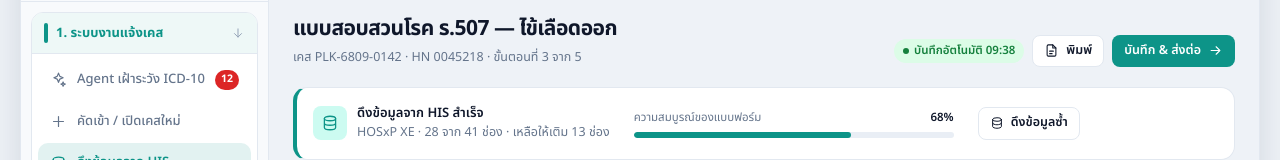
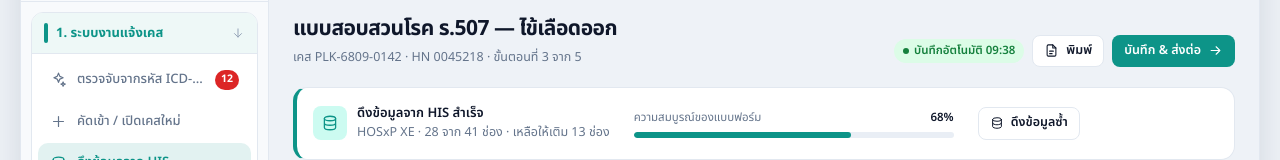
Before and after one commit to tehnplk/mockup-plk-dc, a Next.js app: page /unit/case in a window 1280 px wide. Shown: the part 132-292 px from the top of the page. Built offline with nearby package versions, Linux system fonts and the light colour scheme.

Commit message:
refactor(copy): rename ICD-10 detector menu

```diff
--- a/src/app/unit/layout.tsx
+++ b/src/app/unit/layout.tsx
@@ -10,7 +10,7 @@ import { UNIT_PROFILE } from "@/components/UnitRole";
 const NAV: NavItem[] = [
   {
     href: "/unit/agent",
-    label: "Agent เฝ้าระวัง ICD-10",
+    label: "ตรวจจับจากรหัส ICD-10",
     icon: "sparkles",
     badge: "12",
     section: "1. ระบบงานแจ้งเคส",
```
